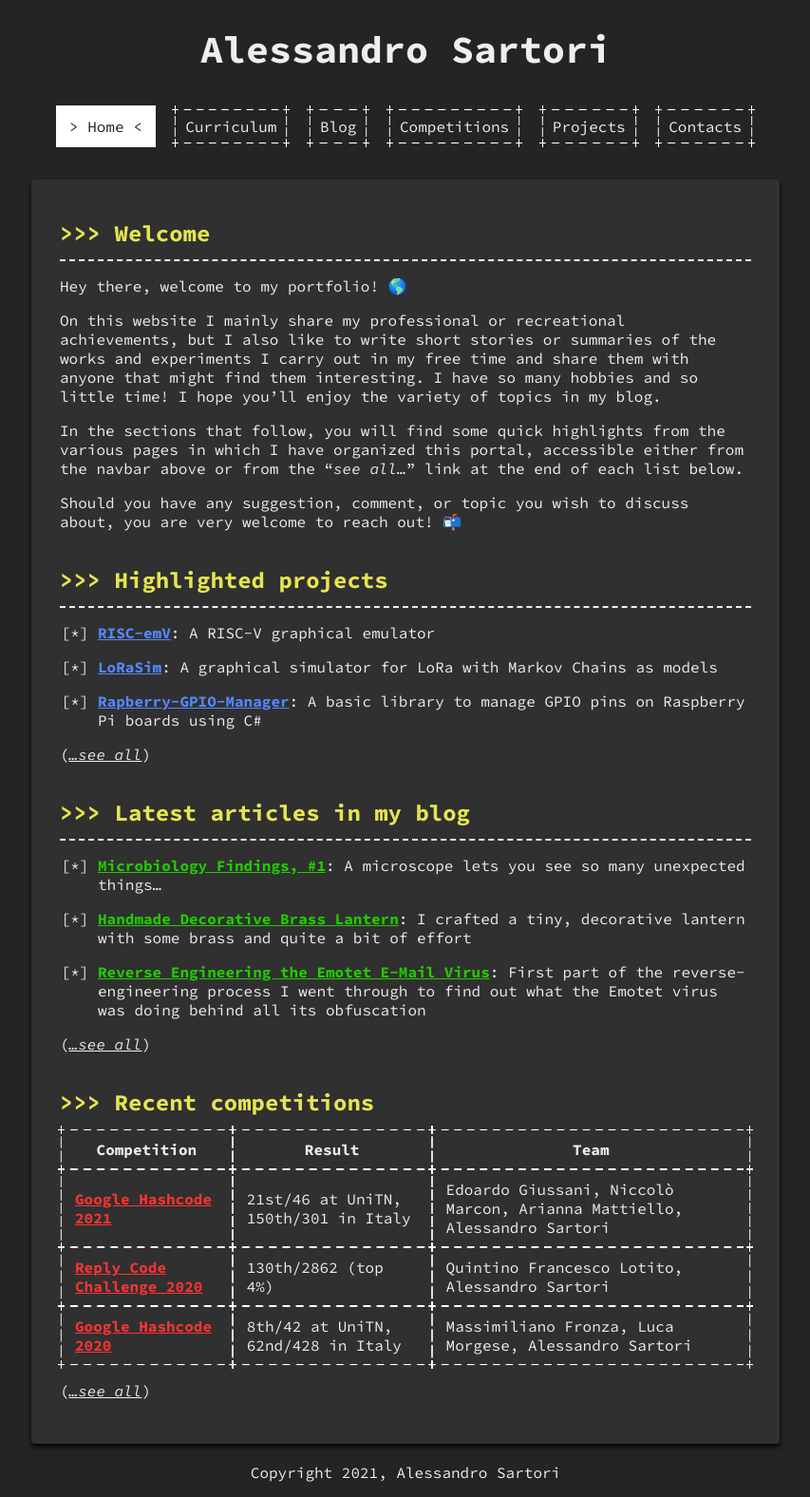
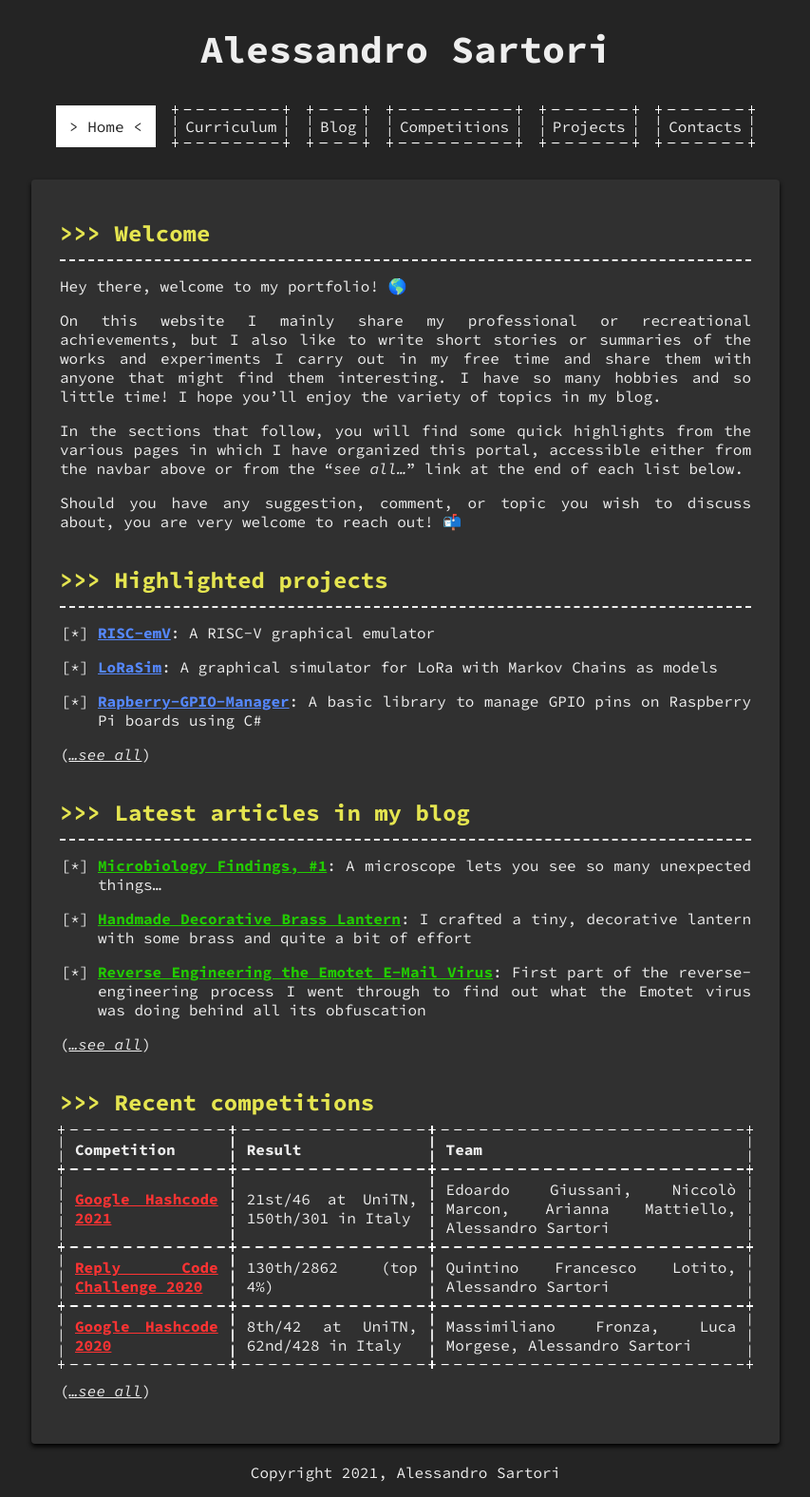
Before and after one commit to AlexSartori/alexsartori.github.io, a Jekyll site: the page built from index.md, in a window 1280 px wide. Shown: the whole page at 95% size, without its empty margins (213-1066 px from the left). Built offline with Jekyll 4.4.1, drawn with Linux system fonts in a browser that asks for light colours; emoji names are drawn with the system emoji font.

Commit message:
Improve typography

```diff
--- a/css/main.scss
+++ b/css/main.scss
@@ -58,6 +58,7 @@ hr {
     padding: 5px 20px 20px;
     background-color: $bg-color-2;
     border-radius: 0px;
+    text-align: justify;
     box-shadow: 0px 3px 5px 0px $shadow-color;
 
     @include media-tablet {
--- a/css/typography.scss
+++ b/css/typography.scss
@@ -22,3 +22,7 @@ a {
 .highlight-yellow { color: $fg-accent-yellow; }
 .highlight-purple { color: $fg-accent-purple; }
 .highlight-blue { color: $fg-accent-blue; }
+
+.text-center {
+    text-align: center;
+}
```
